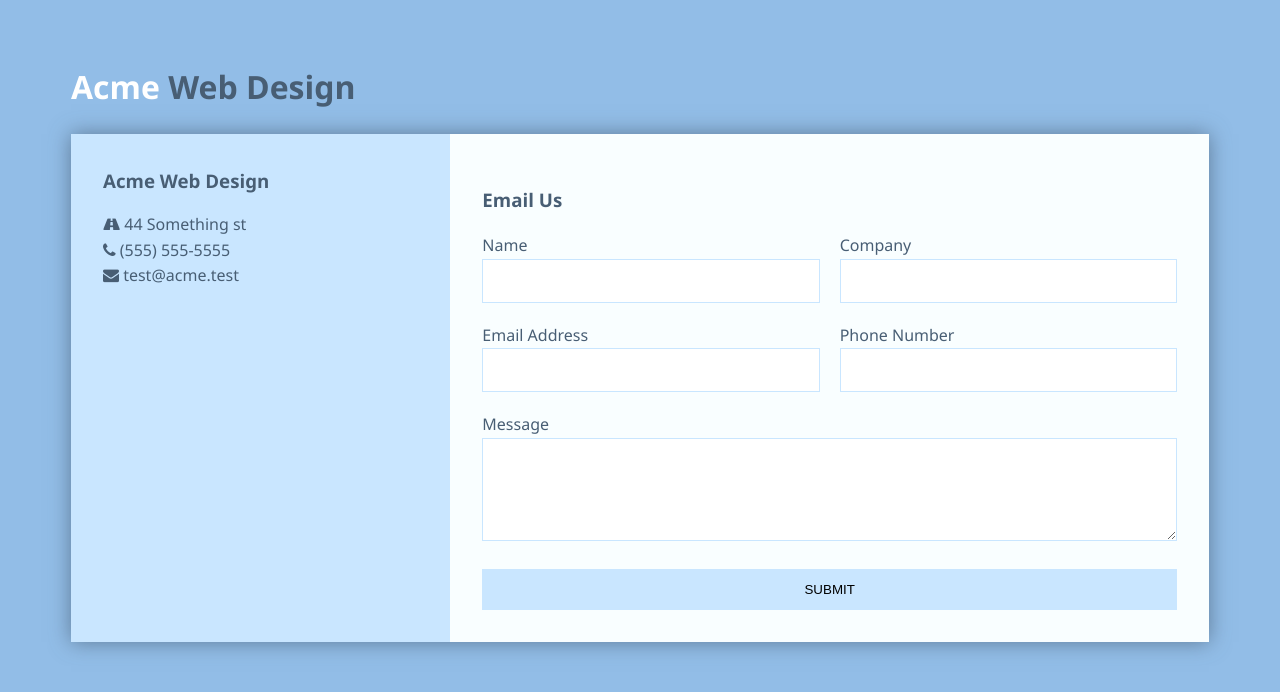
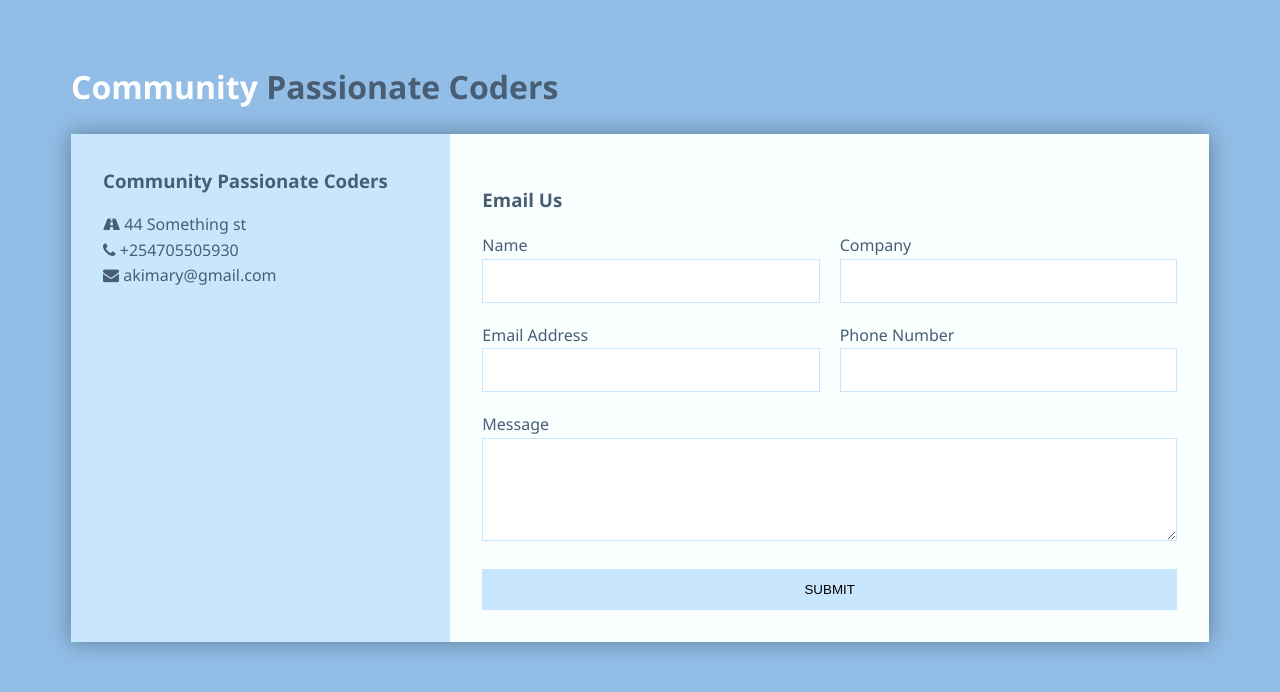
Before and after one commit to Osabinyi/Contact-form-sumit-to-firebase, a plain HTML site: page responsiveform 2/index.html in a window 1280 px wide. Drawn offline with nearby package versions, Linux system fonts and the light colour scheme.

Commit message:
Add files via upload

```diff
--- a/responsiveform 2/index.html
+++ b/responsiveform 2/index.html
@@ -4,21 +4,21 @@
   <meta charset="UTF-8">
   <meta name="viewport" content="width=device-width, initial-scale=1.0">
   <meta http-equiv="X-UA-Compatible" content="ie=edge">
-  <title>Acme Web Design</title>
+  <title>ACommunity Passionate Coders</title>
   <link href="https://maxcdn.bootstrapcdn.com/font-awesome/4.7.0/css/font-awesome.min.css" rel="stylesheet" integrity="sha384-wvfXpqpZZVQGK6TAh5PVlGOfQNHSoD2xbE+QkPxCAFlNEevoEH3Sl0sibVcOQVnN" crossorigin="anonymous">
   <link rel="stylesheet" href="https://cdnjs.cloudflare.com/ajax/libs/animate.css/3.5.2/animate.css" />
   <link rel="stylesheet" href="style.css">
 </head>
 <body>
   <div class="container">
-    <h1 class="brand"><span>Acme</span> Web Design</h1>
+    <h1 class="brand"><span>Community</span> Passionate Coders</h1>
     <div class="wrapper animated bounceInLeft">
       <div class="company-info">
-        <h3>Acme Web Design</h3>
+        <h3>Community Passionate Coders</h3>
         <ul>
           <li><i class="fa fa-road"></i> 44 Something st</li>
-          <li><i class="fa fa-phone"></i> (555) 555-5555</li>
-          <li><i class="fa fa-envelope"></i> test@acme.test</li>
+          <li><i class="fa fa-phone"></i> +254705505930</li>
+          <li><i class="fa fa-envelope"></i> akimary@gmail.com</li>
         </ul>
       </div>
       <div class="contact">
```
